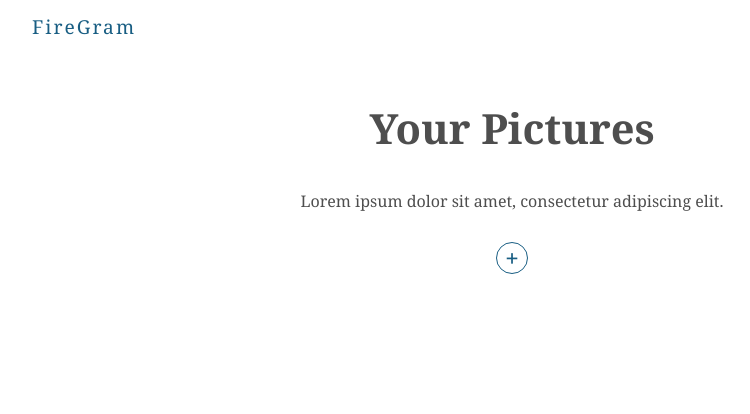
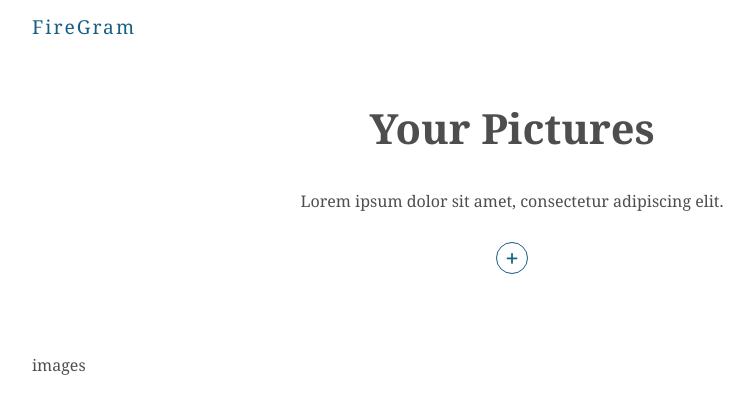
Before and after one commit to b3n3dict/fireGram-, a React (Create React App) app: page / in a window 1280 px wide. Shown: the top 414 px of the page, without its empty margins (128-878 px from the left). Built offline with nearby package versions, Linux system fonts and the light colour scheme.

Commit message:
imageGrid component created

```diff
--- a/src/App.js
+++ b/src/App.js
@@ -1,4 +1,5 @@
 import React from 'react';
+import ImageGrid from './comps/ImageGrid';
 import Title from './comps/Title';
 import UploadForm from './comps/UploadForm'
 function App() {
@@ -6,6 +7,7 @@
     <div className="App">
       <Title/>
       <UploadForm/>
+      <ImageGrid/>
     </div>
   );
 }
--- /dev/null
+++ b/src/comps/ImageGrid.js
@@ -0,0 +1,11 @@
+import React from 'react'
+
+const ImageGrid = () => {
+    return (
+        <div className="img-grid">
+            images
+        </div>
+    )
+}
+
+export default ImageGrid
```
